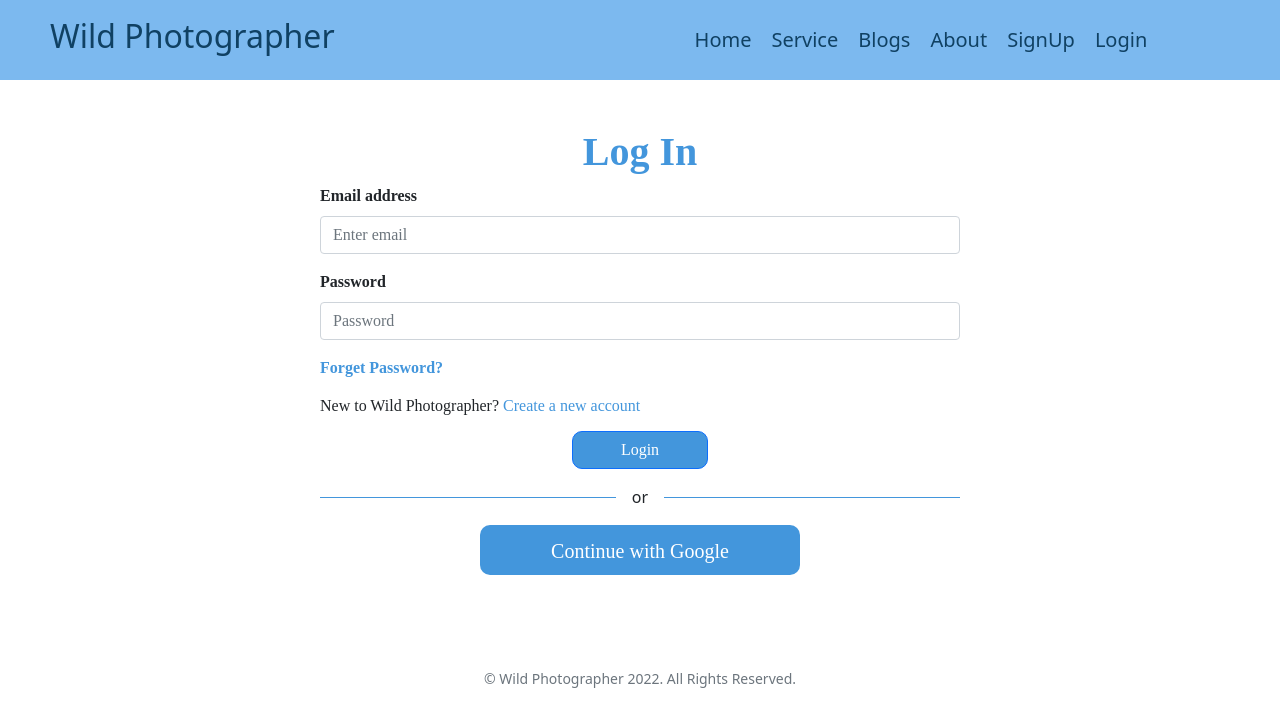
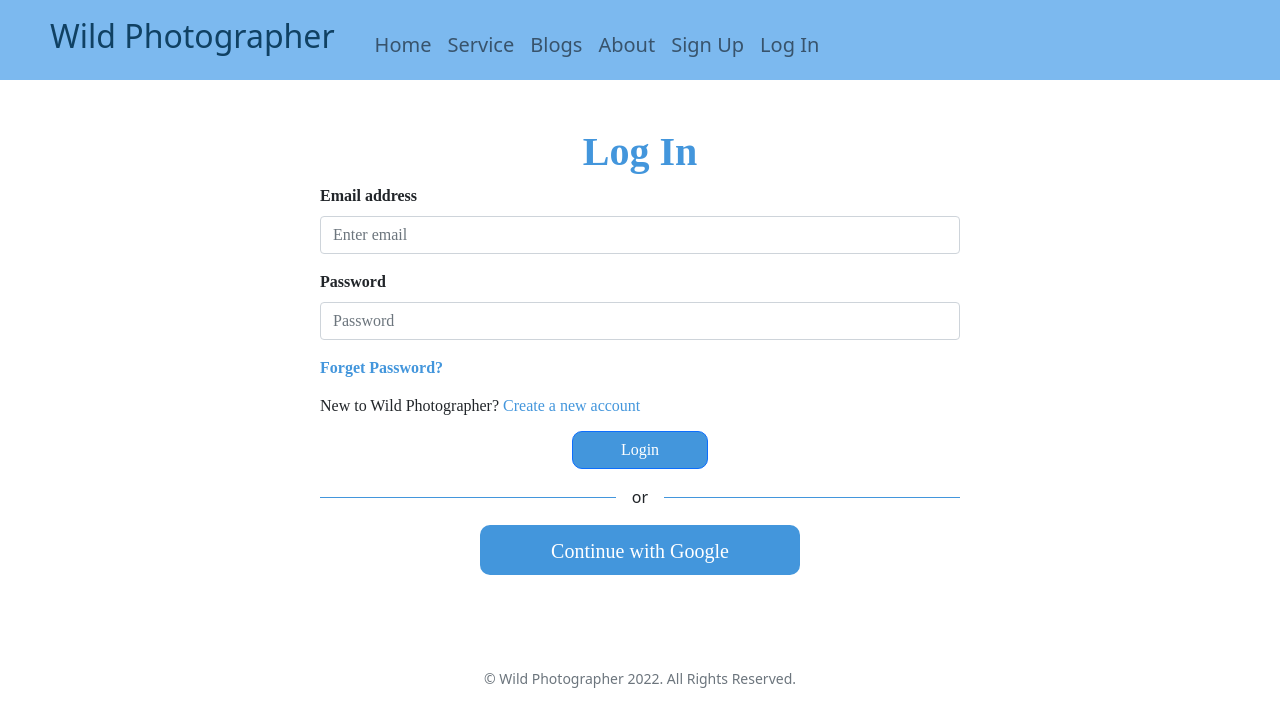
Before and after one commit to mdsultanrazibuddin/Sultan-s-photography, a React (Create React App) app: page /login in a window 1280 px wide. Shown: the top 726 px of the page. Built offline with nearby package versions, Linux system fonts and the light colour scheme; no server answers.

Commit message:
header added

```diff
--- a/src/Components/Header/Header.css
+++ b/src/Components/Header/Header.css
@@ -29,10 +29,10 @@
 .header:hover{
   color: aliceblue;
 }
-.nav{
+/* .nav{
 
   margin-left: 350px;
-}
+} */
 .logout-button{
 
      background-color: rgb(67,150,220);
--- a/src/Components/Header/Header.js
+++ b/src/Components/Header/Header.js
@@ -1,6 +1,7 @@
 
 import { signOut } from 'firebase/auth';
 import React from 'react';
+import { Container, Nav, Navbar} from 'react-bootstrap';
 
 import { useAuthState } from 'react-firebase-hooks/auth';
 import { Link } from 'react-router-dom';
@@ -29,7 +30,7 @@ const Header = () => {
 
 
                </div>
-                <nav className='nav' >
+                {/* <nav className='nav' >
 
 
                     <Link className='navbar' to ="/">Home</Link>
@@ -51,10 +52,38 @@ const Header = () => {
 
 
 
-                </nav>
+                </nav> */}
+              <Navbar expand="lg">
+                    <Container>
+
+                        <Navbar.Toggle aria-controls="basic-navbar-nav" />
+                        <Navbar.Collapse id="basic-navbar-nav">
+                        <Nav className="navbar me-auto">
+                            <Nav.Link  as ={Link} to = {'/'} href="#home">Home</Nav.Link>
+                            <Nav.Link as ={Link} to = {'/service'} href="#service">Service</Nav.Link>
+                            <Nav.Link as ={Link} to = {'/Blogs'} href="#blog">Blogs</Nav.Link>
+                            <Nav.Link as ={Link} to = {'/about'} href="#about">About</Nav.Link>
+                            <Nav.Link as ={Link} to = {'/signup'} href="#signup">Sign Up</Nav.Link>
+
+                            {
+                                            user ?
+                                            <button className='logout-button'onClick={handleLogOut}>LogOut</button>
+                                            :
+                                            <Nav.Link  as ={Link} to = {'/login'} href="#login">Log In</Nav.Link>
+
+
+
+
+                                            }
+
+                        </Nav>
+                        </Navbar.Collapse>
+                    </Container>
+              </Navbar>
 
 
             </div>
+
 
         </div>
     );
--- /dev/null
+++ b/src/Components/Loading/Loading.js
@@ -0,0 +1,16 @@
+import React from 'react';
+import { Spinner } from 'react-bootstrap';
+
+
+const Loading = () => {
+    return (
+        <div>
+            <div style={{height:'500px'}} className = 'w-100 d-flex justify-content-center align-items-center'>
+               <Spinner annimation = 'border' variant='primary'/>
+            </div>
+
+        </div>
+    );
+};
+
+export default Loading;
--- a/src/Components/RequireAuth/RequireAuth.js
+++ b/src/Components/RequireAuth/RequireAuth.js
@@ -2,13 +2,18 @@ import React from 'react';
 import { useAuthState } from 'react-firebase-hooks/auth';
 import { Navigate, useLocation } from 'react-router-dom';
 import auth from '../firebase.init';
+import Loading from '../Loading/Loading';
 
 const Protect = ({children}) => {
-    const [user] = useAuthState(auth);
+    const [user, loading] = useAuthState(auth);
     const location = useLocation();
+    if(loading){
+        return <Loading/>
+    }
     if(!user){
         return <Navigate to='/login' state={{ from : location}} replace/>
     }
+
     return children
 };
 
```
Also changed, not shown: src/Components/SocialLogin/SocialLogin.js (+0 -7 lines).
